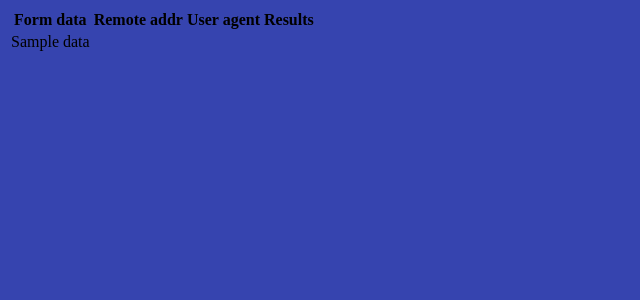
After one commit to sb-truefalse/search_system, a Flask app: template templates/logs.html in a window 1280 px wide. The commit adds this page. Shown: the top 300 px of the page, without its empty margins (0-640 px from the left). Run offline with Flask 3, Linux system fonts and the light colour scheme; the template is opened without the code that fills it: most values are stand-ins (such as "Sample title", 1, 10 or a date in 2020).

Commit message:
feat: logs

```diff
--- a/main.py
+++ b/main.py
@@ -1,10 +1,33 @@
 from flask import Flask, render_template, request, redirect
+from markupsafe import escape
 import search_engine
 
 app = Flask(__name__)
-app.config.update(
-    DEBUG_MODE=True
-)
+
+if __name__ == '__main__':
+    app.config.update(
+        DEBUG_MODE=True,
+        SHOW_LOGS=True,
+        LOGS_PATH='logs/development.log'
+    )
+else:
+    app.config.update(
+        DEBUG_MODE=False,
+        SHOW_LOGS=False,
+        LOGS_PATH='logs/production.log'
+    )
+
+def log_request(flask_request: 'flask_request', data: str) -> None: # type: ignore
+    """Logs the data for the request"""
+    with open(app.config['LOGS_PATH'], 'a') as logs:
+        print(
+            flask_request.form,
+            flask_request.remote_addr,
+            flask_request.user_agent,
+            data,
+            file=logs,
+            sep='|'
+        )
 
 @app.route('/')
 @app.route('/search')
@@ -21,12 +44,28 @@ def ru_index() -> '302': # type: ignore
 
 @app.route('/search', methods = ['POST'])
 def do_search() -> 'html': # type: ignore
+    """Search for unique characters"""
     results = str(search_engine.search4symbols(request.form['query']))
+    log_request(request, results)
     return render_template(
         'search.html',
         query=request.form['query'],
         results=results
     )
 
+if app.config['SHOW_LOGS']:
+    @app.route('/logs')
+    def show_logs() -> 'html': # type: ignore
+        data = []
+        with open(app.config['LOGS_PATH']) as logs:
+            for log in logs:
+                data.append([])
+                for item in log.split('|'):
+                    data[-1].append(escape(item))
+        return render_template(
+            'logs.html',
+            data=data
+        )
+
 if __name__ == '__main__':
     app.run(debug=app.config['DEBUG_MODE'])
--- a/templates/base.html
+++ b/templates/base.html
@@ -2,6 +2,7 @@
 <html>
 <head>
   <title>Search System</title>
+    <link rel="icon" type="image/x-icon" href="static/favicon.ico">
     <link rel="stylesheet" href="static/application.css" />
     <script src="static/application.js"></script>
   </head>
--- /dev/null
+++ b/templates/logs.html
@@ -0,0 +1,24 @@
+
+{% extends 'base.html' %}
+
+{% block body %}
+
+<table>
+    <tr>
+        {% for title in ('Form data', 'Remote addr', 'User agent', 'Results') %}
+        <th>
+            {{ title }}
+        </th>
+        {% endfor %}
+    </tr>
+
+    {% for items in data %}
+        <tr>
+            {% for item in items %}
+                <td>{{ item }}</td>
+            {% endfor %}
+        </tr>
+    {% endfor %}
+</table>
+
+{% endblock %}
```
Also changed, not shown: static/favicon.ico (added), 2 other files.
